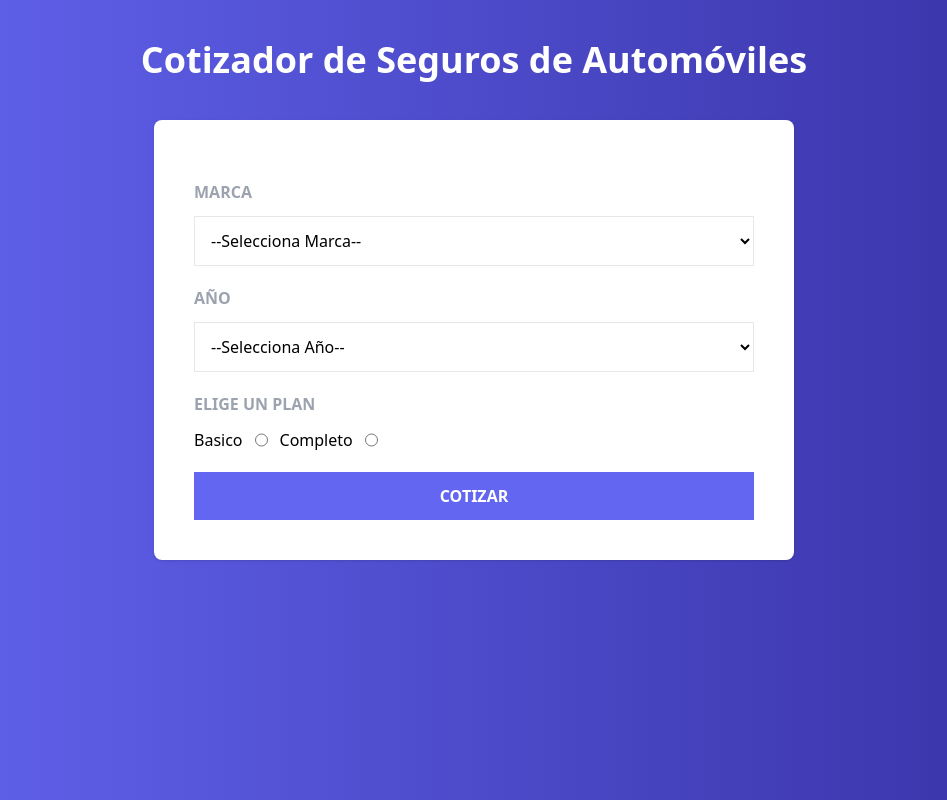
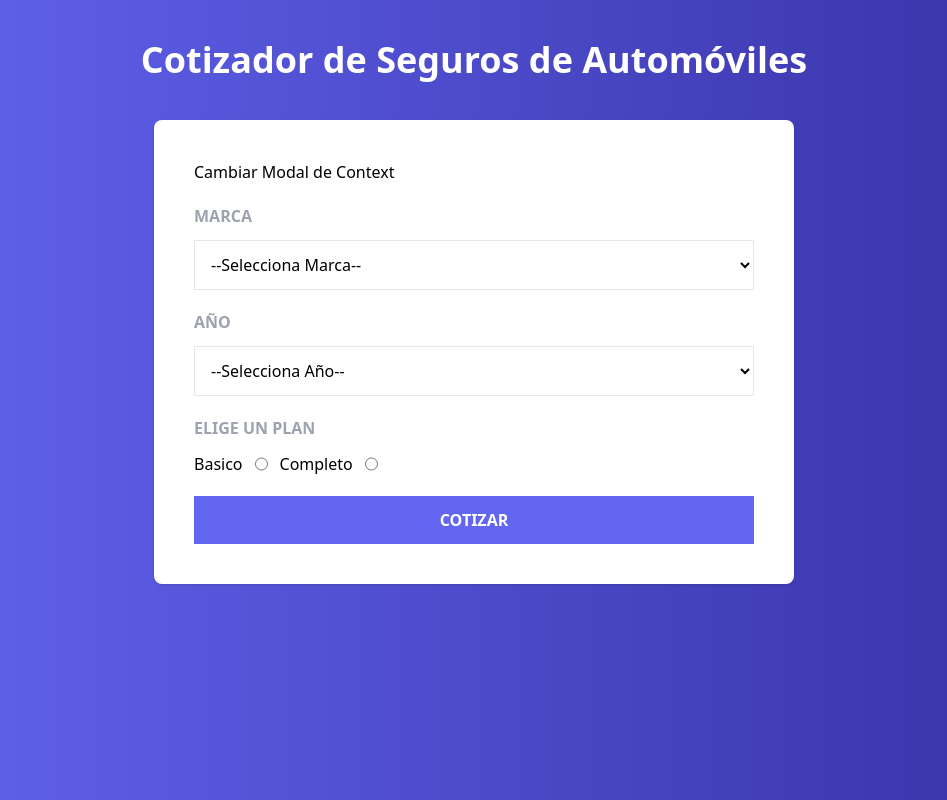
Before and after one commit to joelc24/CotizadorAutomovil, a React (Vite) app: page / in a window 1280 px wide. Shown: the whole page, without its empty margins (166-1113 px from the left). Built offline with nearby package versions, Linux system fonts and the light colour scheme.

Commit message:
Pasar state desde el provider y consumirlo en los componentes

```diff
--- a/src/components/AppSeguro.jsx
+++ b/src/components/AppSeguro.jsx
@@ -1,6 +1,13 @@
+import { useContext } from 'react'
 import Formulario from "./Formulario";
+import  CotizadorProvider  from '../context/CotizadorProvider';
 
 const AppSeguro = () => {
+
+    const { modal} = useContext(CotizadorProvider)
+
+    console.log(modal)
+
     return (
         <>
             <header className="my-10">
--- a/src/components/Formulario.jsx
+++ b/src/components/Formulario.jsx
@@ -4,14 +4,16 @@
 const Formulario = () => {
 
 
-    const { hola, funcionHolaMundo } = useContext(CotizadorContext)
-
-    console.log(hola)
-    funcionHolaMundo()
+    const { modal, cambiarState } = useContext(CotizadorContext)
 
     return (
         <>
 
+            <button
+                onClick={cambiarState}
+            >
+                Cambiar Modal de Context
+            </button>
 
             <form>
                 <div className="my-5">
--- a/src/context/CotizadorProvider.jsx
+++ b/src/context/CotizadorProvider.jsx
@@ -1,21 +1,21 @@
-import { createContext } from "react";
+import { createContext, useState } from "react";
 
 
 const CotizadorContext = createContext()
 
 const CotizadorProvider = ({children}) =>{
 
-    const hola = "hola mundo"
+   const [modal, setModal] = useState(false)
 
-    const funcionHolaMundo = () =>{
-        console.log("hola mundo desde el provider")
+   const cambiarState = () =>{
+         setModal(!modal)
     }
 
     return(
         <CotizadorContext.Provider
             value={{
-                hola,
-                funcionHolaMundo
+                modal,
+                cambiarState
             }}
         >
             {children}
```
